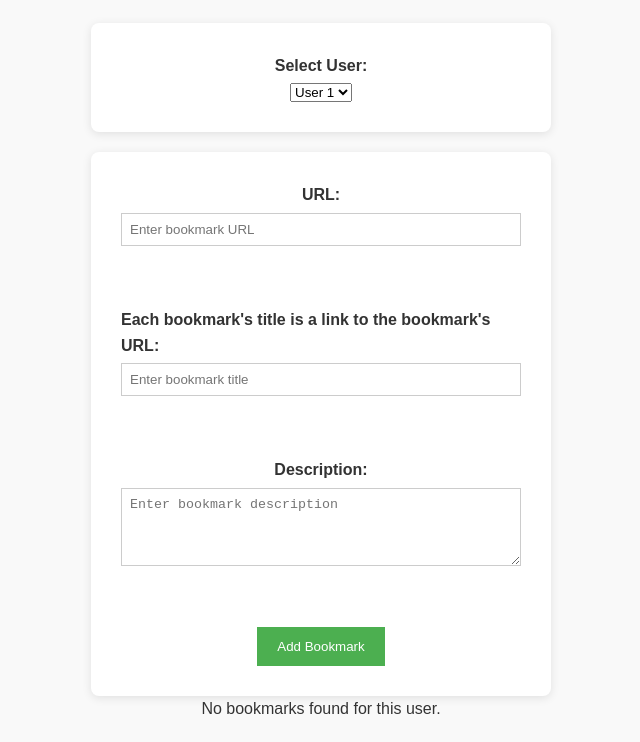
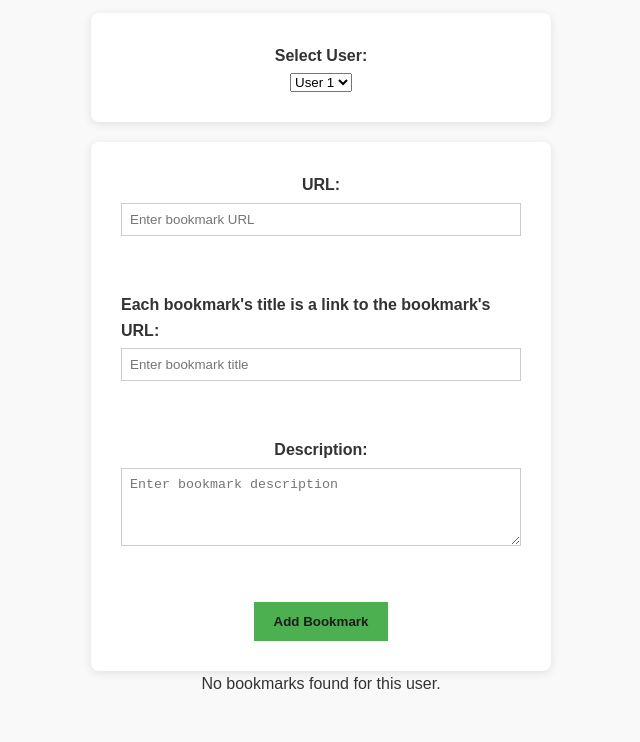
Before and after one commit to Della-Bella/Project-Shared-Bookmarks--Piscine, a plain HTML site: page index.html in a window 1280 px wide. Shown: the part 100-842 px from the top of the page, without its empty margins (319-959 px from the left). After the commit the page ends 807 px from the top, so only its background shows below. Drawn offline with Linux system fonts and the light colour scheme.

Commit message:
Modify Colour Background / Accessibility

```diff
--- a/style.css
+++ b/style.css
@@ -4,7 +4,7 @@ body {
     display: flex;
     flex-direction: column;
     align-items: center;
-    padding: 20px;
+    padding: 10px;
     background-color: #f9f9f9;
     color: #333;
     line-height: 1.6;
@@ -14,7 +14,7 @@ body {
 
 .container-book,
 form {
-    max-width: 700px;
+    max-width: 600px;
     margin: 0 auto;
     background-color: #fff;
     padding: 30px;
@@ -43,15 +43,16 @@ input[type="text"],
 textarea {
     width: 100%;
     padding: 8px;
-    margin-bottom: 10px;
+    margin-bottom: 5px;
     border: 1px solid #ccc;
     box-sizing: border-box;
 }
 
 button[type="submit"] {
     background-color: #4CAF50;
-    color: white;
+    color: rgb(28, 28, 28);
     padding: 12px 20px;
+    font-weight: bold;
     border: none;
     cursor: pointer;
 }
@@ -62,12 +63,13 @@ button[type="submit"]:hover {
 
 #bookmark-list div {
     margin-top: 20px;
-    margin-bottom: 15px;
+    margin-bottom: 10px;
     padding: 10px;
     border: 1px solid #ddd;
      width: 500px;
      background-color: #ffffff;
       border-radius: 10px;
+      font-size: 30px;
 }
 
 #bookmark-list a {
@@ -90,5 +92,5 @@ button[type="submit"]:hover {
 #bookmark-list span {
     font-size: 0.8em;
     color: #0c0c0c;
-     font-size: 15px;
+     font-size: 25px;
 }
```
